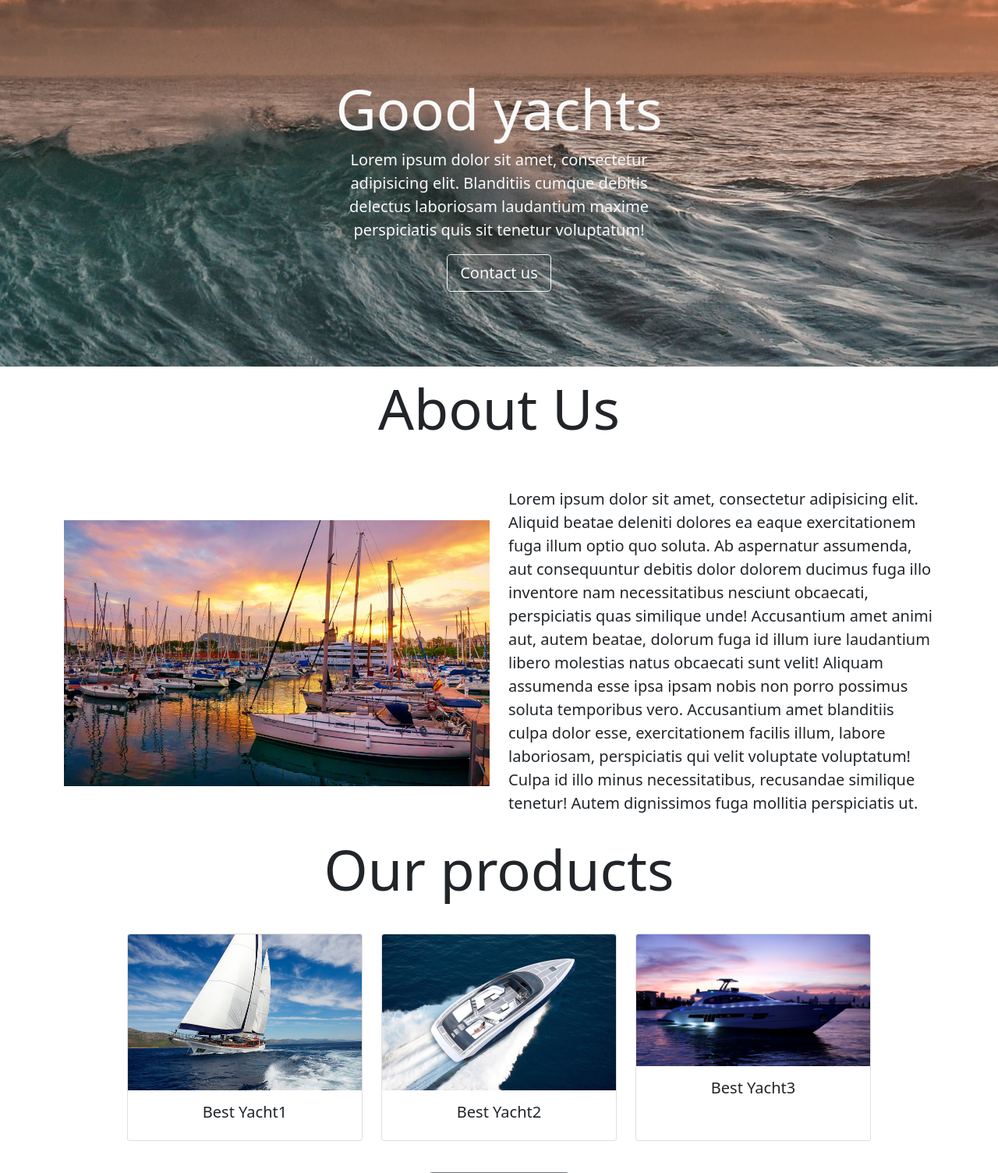
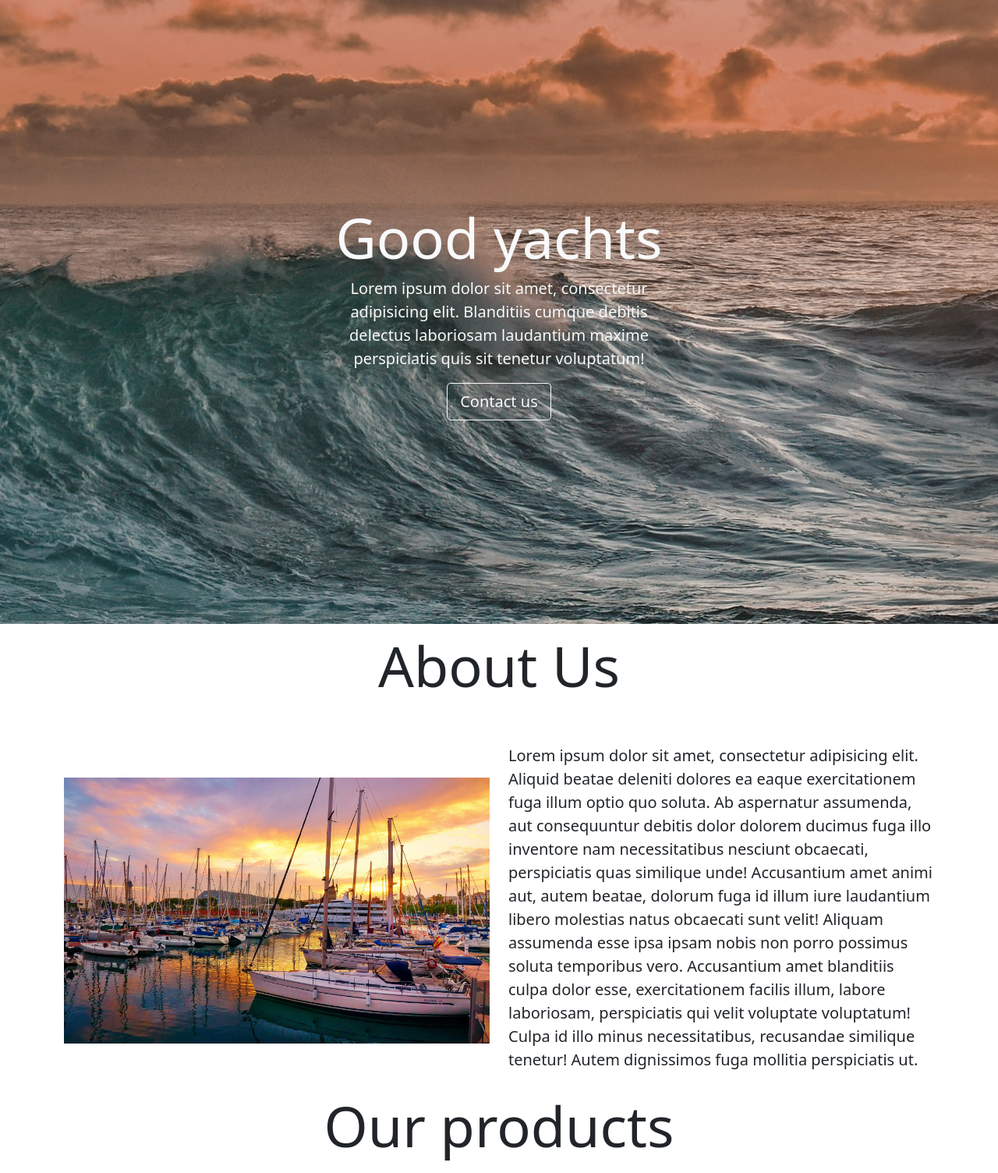
Before and after one commit to Pashs-ba/normalny_site, a Django app: page / in a window 1280 px wide. Shown: the part 90-1594 px from the top of the page at 78% size. Run offline with Django 3.2, Linux system fonts and the light colour scheme; some libraries are stand-ins or nearby versions.

Commit message:
some improvements

```diff
--- a/main/templates/homepage.html
+++ b/main/templates/homepage.html
@@ -1,8 +1,8 @@
 {% extends 'base.html' %}
 {% load static %}
 {%block main%}
-<div class="position-relative overflow-hidden text-center bg-light" style="background-image: url({% static 'main/img/sea.jpeg' %}); background-position: center ">
-    <div class="col-md-5 p-lg-5 mx-auto my-5" >
+<div class="position-relative overflow-hidden text-center bg-light h-100 d-flex align-items-center" style="background-image: url({% static 'main/img/sea.jpeg' %}); background-position: center ">
+    <div class="col-lg-5 p-lg-5 mx-auto my-5" >
       <h1 class="text-light display-2">Good yachts</h1>
       <p class="lead fw-normal text-light">Lorem ipsum dolor sit amet, consectetur adipisicing elit. Blanditiis cumque debitis delectus laboriosam laudantium maxime perspiciatis quis sit tenetur voluptatum!</p>
       <a class="btn btn-lg btn-outline-light" href="#contacts" style="">Contact us</a>
@@ -27,10 +27,10 @@
     <h2 class="text-center display-2" name="about">About Us</h2>
     <div class="container mt-5">
         <div class="row align-items-center">
-            <div class="col-md-6">
+            <div class="col-xl-6">
                     <img src="{% static 'main/img/ort.jpg' %}" class="img-fluid" alt="">
             </div>
-            <div class="col-md-6" style="margin-top: 10px">
+            <div class="col-xl-6" style="margin-top: 10px">
                 <p class="lead fw-normal">
                     Lorem ipsum dolor sit amet, consectetur adipisicing elit. Aliquid beatae deleniti dolores ea eaque exercitationem fuga illum optio quo soluta. Ab aspernatur assumenda, aut consequuntur debitis dolor dolorem ducimus fuga illo inventore nam necessitatibus nesciunt obcaecati, perspiciatis quas similique unde! Accusantium amet animi aut, autem beatae, dolorum fuga id illum iure laudantium libero molestias natus obcaecati sunt velit! Aliquam assumenda esse ipsa ipsam nobis non porro possimus soluta temporibus vero. Accusantium amet blanditiis culpa dolor esse, exercitationem facilis illum, labore laboriosam, perspiciatis qui velit voluptate voluptatum! Culpa id illo minus necessitatibus, recusandae similique tenetur! Autem dignissimos fuga mollitia perspiciatis ut.
                 </p>
--- a/templates/base.html
+++ b/templates/base.html
@@ -21,7 +21,7 @@
   <div class="collapse navbar-collapse justify-content-center " id="navbarNavAltMarkup">
     <div class="navbar-nav align-items-center">
       <a class="nav-item nav-link fs-5" href="{% url 'homepage' %}#about">About Us</a>
-      <a class="nav-item nav-link fs-5" href="{% url 'homepage' %}#products">Fleet</a>
+      <a class="nav-item nav-link fs-5" href="{% url 'all_products' %}">Fleet</a>
         <a class="navbar-brand" href="#"><IMG src="{% static 'main/img/boat.png' %}" height="64" width="64"></a>
       <a class="nav-item nav-link fs-5" href="{% url 'homepage' %}#">Home</a>
       <a class="nav-item nav-link fs-5" href="{% url 'homepage' %}#contacts">Contact</a>
```
